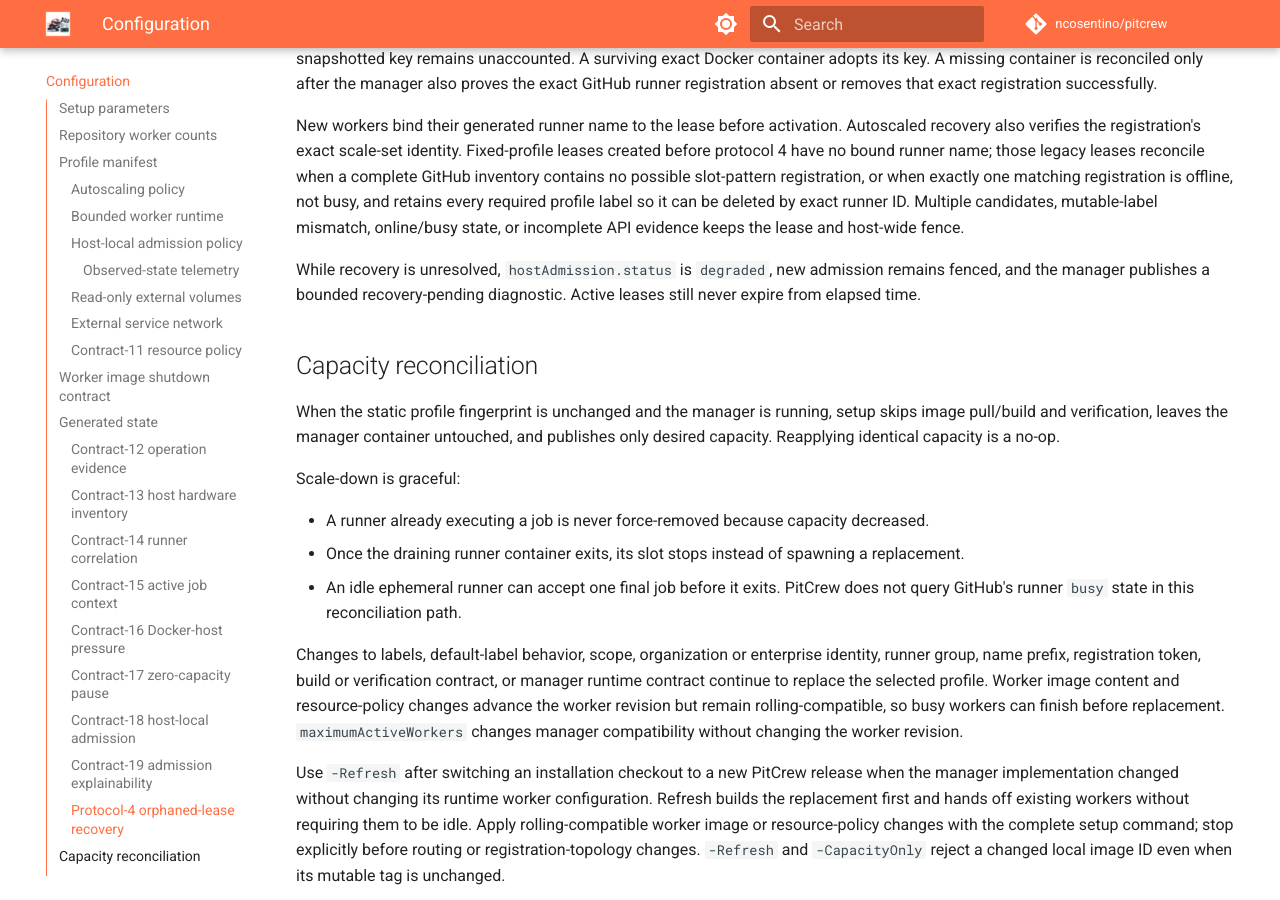
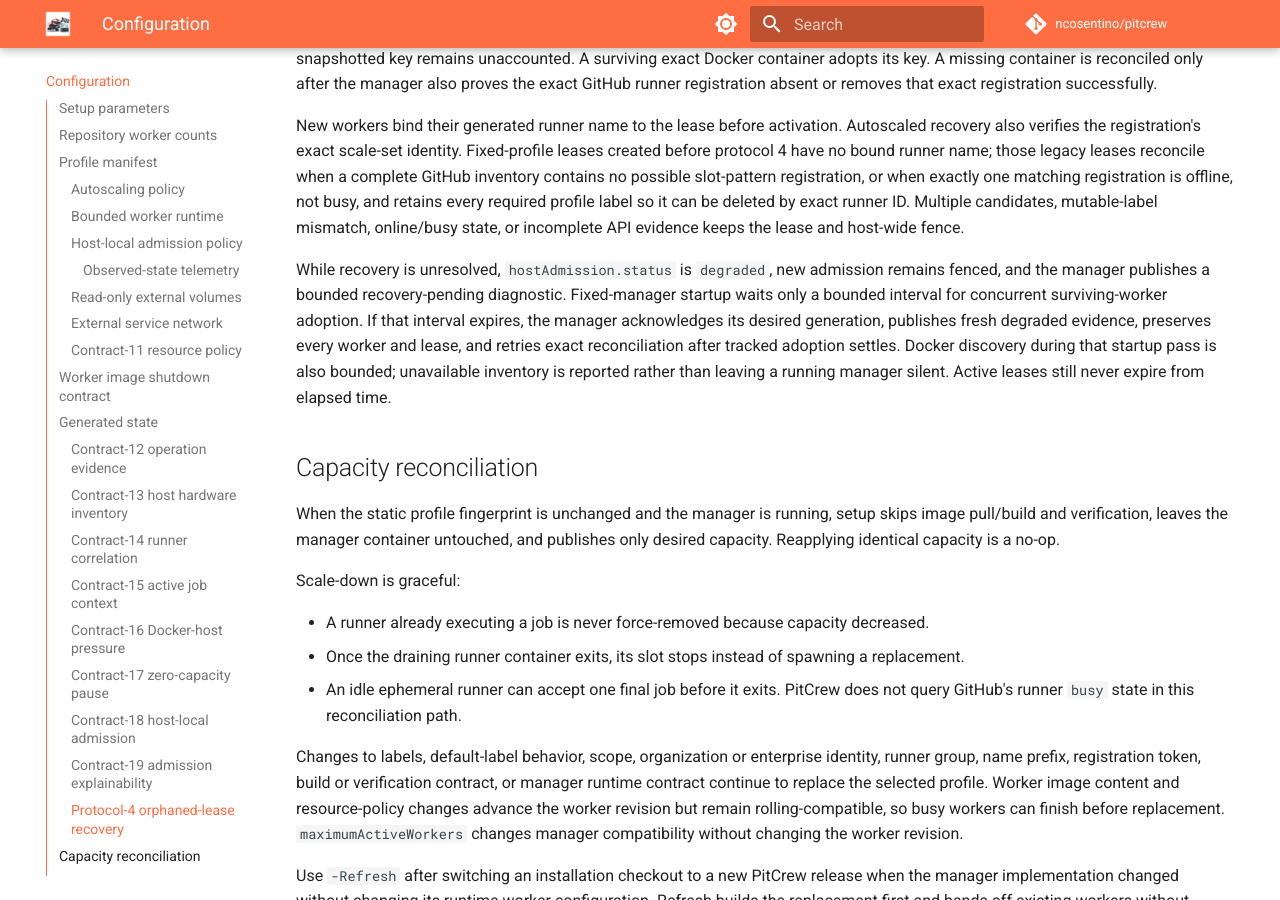
Before and after one commit to ncosentino/pitcrew, an MkDocs documentation site: the page built from docs/configuration.md, in a window 1280 px wide and 900 px high, scrolled down 17555 px. Built offline with MkDocs 1.6.1 and Material for MkDocs 9.7.7, drawn with Linux system fonts in a browser that asks for light colours; comment, search, counter and statistics services are not loaded.

Commit message:
fix(manager): bound fixed adoption startup (#193)
Replace the fixed manager's unbounded tracked-adoption barrier with a bounded
settle window. When adoption remains pending, continue startup with a fresh
acknowledgement and sanitized degraded evidence while preserving every worker,
lease, and coordinator fence for later exact reconciliation.

Bound read-only Docker discovery and recovered-worker probes, publish fresh
observed evidence when discovery is unavailable, and retain ambiguous mutating
Docker operations unchanged.

Co-authored-by: Copilot <223556219+Copilot@users.noreply.github.com>
Copilot-Session: 8be74dfa-19df-4e6f-9a70-45df41548b12

```diff
--- a/docs/configuration.md
+++ b/docs/configuration.md
@@ -868,7 +868,13 @@ fence.
 
 While recovery is unresolved, `hostAdmission.status` is `degraded`, new
 admission remains fenced, and the manager publishes a bounded recovery-pending
-diagnostic. Active leases still never expire from elapsed time.
+diagnostic. Fixed-manager startup waits only a bounded interval for concurrent
+surviving-worker adoption. If that interval expires, the manager acknowledges
+its desired generation, publishes fresh degraded evidence, preserves every
+worker and lease, and retries exact reconciliation after tracked adoption
+settles. Docker discovery during that startup pass is also bounded; unavailable
+inventory is reported rather than leaving a running manager silent. Active
+leases still never expire from elapsed time.
 
 ## Capacity reconciliation
 
```
Also changed, not shown: docs/guides/host-admission.md (+6 -0 lines), 3 other files.
